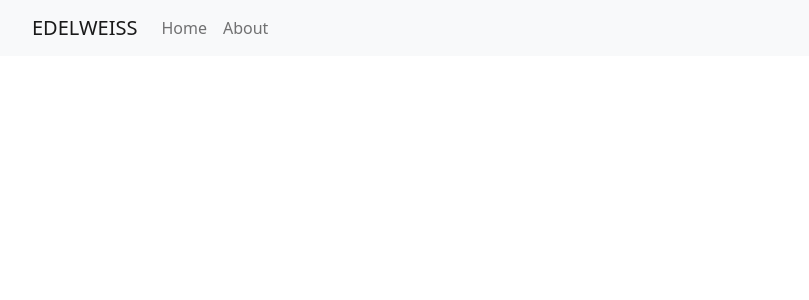
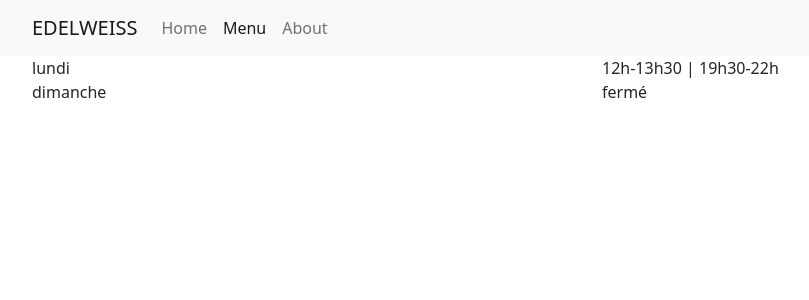
Before and after one commit to starwalker00/edelweiss, a React (Create React App) app: page /menu in a window 1280 px wide. Shown: the top 300 px of the page, without its empty margins (50-859 px from the left). Built offline with nearby package versions, Linux system fonts and the light colour scheme.

Commit message:
app; init menu route

```diff
--- a/src/App.js
+++ b/src/App.js
@@ -1,7 +1,7 @@
 import React from "react";
 import { BrowserRouter as Router, Route, Switch } from "react-router-dom";
 // eslint-disable-next-line
-import { Navigation, Footer, Home, About } from "./components";
+import { Navigation, Footer, Home, Menu, About } from "./components";
 import './scss/App.scss';
 
 function App() {
@@ -11,6 +11,7 @@ function App() {
         <Navigation />
         <Switch>
           <Route path="/" exact component={() => <Home />} />
+          <Route path="/menu" exact component={() => <Menu />} />
           <Route path="/about" exact component={() => <About />} />
         </Switch>
         {/* <Footer /> */}
--- /dev/null
+++ b/src/components/Menu.jsx
@@ -0,0 +1,21 @@
+import React from "react";
+import { Container, Row, Col } from "react-bootstrap";
+
+function Menu() {
+  return (
+    <div className="menu">
+      <Container>
+        <Row>
+          <Col>lundi</Col>
+          <Col>12h-13h30 | 19h30-22h</Col>
+        </Row>
+        <Row>
+          <Col>dimanche</Col>
+          <Col>fermé</Col>
+        </Row>
+      </Container>
+    </div>
+  );
+}
+
+export default Menu;
--- a/src/components/Navigation.jsx
+++ b/src/components/Navigation.jsx
@@ -13,6 +13,7 @@ function Navigation(props) {
           <Navbar.Collapse id="basic-navbar-nav">
             <Nav activeKey={location.pathname} className="me-auto">
                 <Nav.Link href="/">Home</Nav.Link>
+                <Nav.Link href="/menu">Menu</Nav.Link>
                 <Nav.Link href="/about">About</Nav.Link>
               {/* <NavDropdown title="Dropdown" id="basic-nav-dropdown">
                 <NavDropdown.Item href="#action/3.1">Action</NavDropdown.Item>
--- a/src/components/index.js
+++ b/src/components/index.js
@@ -1,4 +1,5 @@
 export { default as Navigation } from "./Navigation";
 export { default as Footer } from "./Footer";
 export { default as Home } from "./Home";
+export { default as Menu } from "./Menu";
 export { default as About } from "./About";
```
